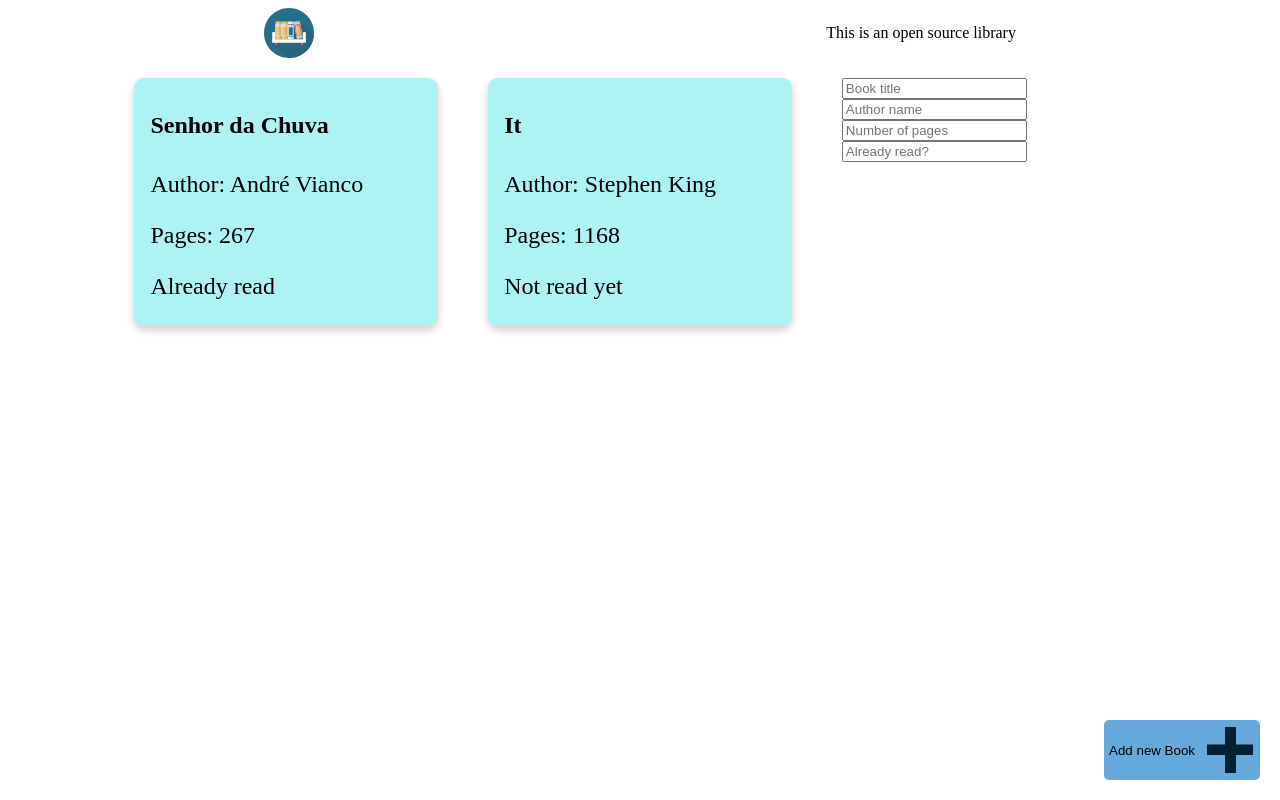
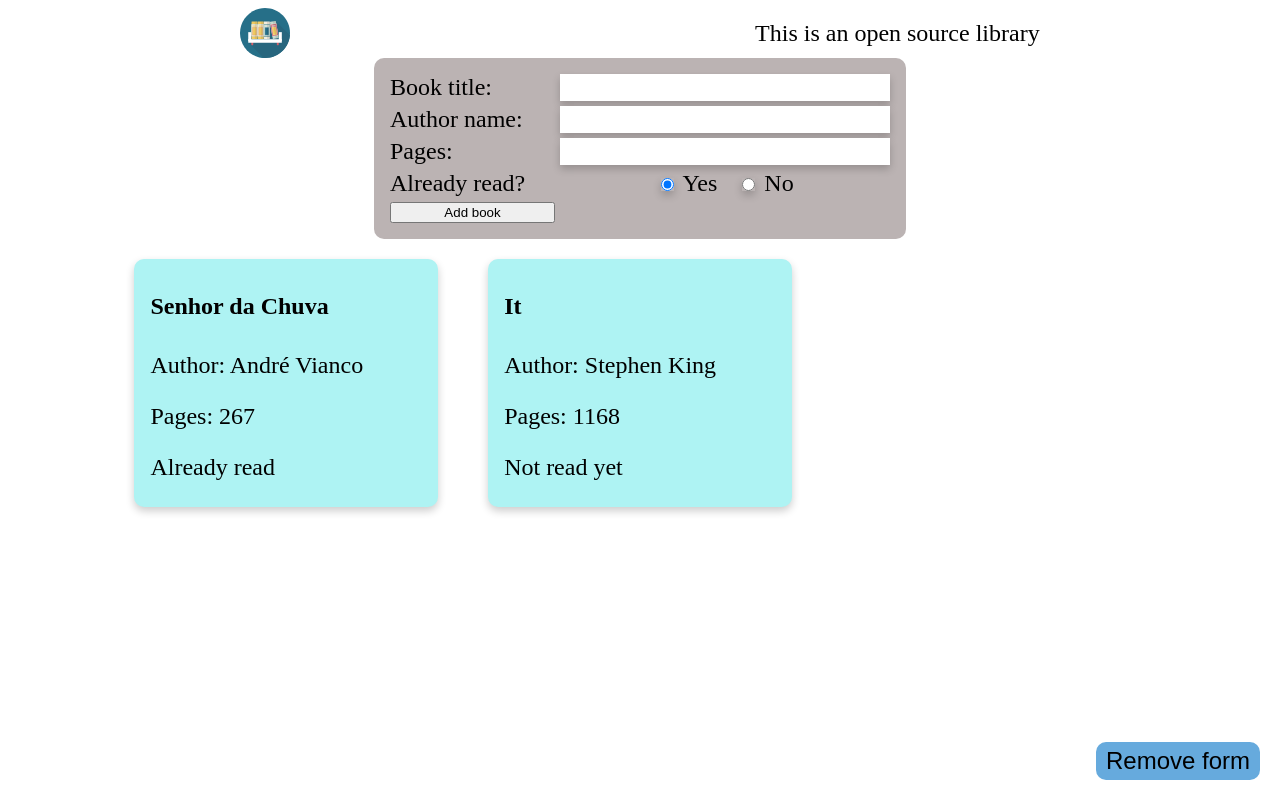
Before and after one commit to Campolino/js-library, a plain HTML site: page index.html in a window 1280 px wide. Both pictures are taken after a click on the button "Add new Book". Drawn offline with Linux system fonts and the light colour scheme.

Commit message:
add style and complete form

```diff
--- a/index.html
+++ b/index.html
@@ -13,10 +13,32 @@
     <link rel="author" href="/humans/about-favicon.txt"><img src="/img/libraryrendered.svg" alt="library svg logo" id="library-logo">
     <div>This is an open source library</div>
   </header>
+  <section>
+    <form class="visible">
+      <label for="title">Book title:</label>
+      <input type="text" id="title" name="title">
+      <label for="author">Author name:</label>
+      <input type="text" id="author" name="author">
+      <label for="pages">Pages:</label>
+      <input type="text" id="pages" name="pages">
+      <div>Already read?</div>
+      <fieldset id="read">
+        <div>
+          <input type="radio" value="true" name="read" id="yes" checked>
+          <label for="yes">Yes</label>
+        </div>
+        <div>
+          <input type="radio" value="false" name="read" id="no">
+          <label for="no">No</label>
+        </div>
+      </fieldset>
+      <input id="sendBook" type="submit" value="Add book">
+    </form>
+  </section>
   <main>
   </main>
   <footer>
-    <button id="add_book">Add new Book<img src="/img/add.svg" alt="add book"></button>
+    <button id="add_book">Add new Book</button>
   </footer>
   <script src="main.js"></script>
 </body>
--- a/main.js
+++ b/main.js
@@ -2,9 +2,11 @@ let myLibrary = [{ 'title': "Senhor da Chuva", 'author': "André Vianco", 'pages
 
 const page = document.querySelector('main');
 
-const add_button = document.querySelector('#add_book');
-add_button.addEventListener('click', () => {
-  page.appendChild(createForm());
+const toggleForm = document.querySelector('#add_book');
+toggleForm.addEventListener('click', () => {
+  let form = document.querySelector('form');
+  form.classList.toggle('visible');
+  toggleForm.textContent = 'Remove form'
 });
 
 function Book(title = "Blank Book", author = "Nobody", pages = 0, read = false ) {
@@ -50,38 +52,4 @@ function populateCard(book) {
   return container;
 }
 
-function createForm() {
-  let form = document.createElement('form');
-
-  let TL = document.createElement('input');
-  TL.setAttribute('type', 'text');
-  TL.setAttribute('name', 'Title');
-  TL.setAttribute('placeholder', 'Book title');
-
-  let AU = document.createElement('input');
-  AU.setAttribute('type', 'text');
-  AU.setAttribute('name', 'Author');
-  AU.setAttribute('placeholder', 'Author name');
-
-  let PG = document.createElement('input');
-  PG.setAttribute('type', 'number');
-  PG.setAttribute('name', 'Pages');
-  PG.setAttribute('placeholder', 'Number of pages');
-
-  let RE = document.createElement('input');
-  RE.setAttribute('type', 'text');
-  RE.setAttribute('name', 'Read');
-  RE.setAttribute('placeholder', 'Already read?');
-
-  populateForm(form, TL, AU, PG, RE);
-  return form;
-}
-
-function populateForm(form, title, author, pages, read) {
-  form.appendChild(title);
-  form.appendChild(author);
-  form.appendChild(pages);
-  form.appendChild(read);
-}
-
 showLibrary();
--- a/style.css
+++ b/style.css
@@ -1,3 +1,15 @@
+:root {
+  --lightBlue: rgb(174, 243, 243);
+  --lightBlack: rgb(187, 179, 179);
+  --spacePadding: 2px 16px;
+  --borderRadius: 10px;
+  --boxShadow: 0 4px 8px 0 rgba(0,0,0,0.2);
+}
+
+body {
+  font-size: 1.5rem;
+}
+
 /* Head styles */
 
 #library-logo {
@@ -15,12 +27,11 @@ header {
 
 .card {
   /* Add shadows to create the "card" effect */
-  background-color: rgb(174, 243, 243);
-  box-shadow: 0 4px 8px 0 rgba(0,0,0,0.2);
+  background-color: var(--lightBlue);
+  box-shadow: var(--boxShadow);
   transition: 0.3s;
-  border-radius: 10px;
+  border-radius: var(--borderRadius);
   width: 100%;
-  font-size: 1.5rem;
 }
 
 /* On mouse-over, add a deeper shadow */
@@ -30,9 +41,41 @@ header {
 
 /* Add some padding inside the card container */
 .container {
-  padding: 2px 16px;
+  padding: var(--spacePadding);
 }
 
+/* Form style */
+section {
+  display: flex;
+  justify-content: center;
+}
+
+form {
+  background-color: var(--lightBlack);
+  display: grid;
+  gap: 5px;
+  grid-template-columns: 1fr 2fr;
+  width: 500px;
+  padding: 16px;
+  border-radius: var(--borderRadius);
+}
+
+input:not([type="submit"]) {
+  border: none;
+  box-shadow: var(--boxShadow);
+}
+
+fieldset {
+  padding: 0;
+  border: none;
+  display: flex;
+  gap: 20px;
+  justify-content: center;
+}
+
+.visible {
+  display: none;
+}
 /* Main styles */
 
 main {
@@ -48,17 +91,13 @@ main {
 
 footer button {
   border: none;
-  background-color: white;
-  padding: 5px;
-  border-radius: 5px;
+  background-color: #6AD;
+  padding: 5px 10px;
+  border-radius: var(--borderRadius);
   position: fixed;
   right: 20px;
   bottom: 20px;
-  display: flex;
-  justify-content: center;
-  align-items: center;
-  background-color: #6AD;
-  gap: 10px;
+  font-size: 1.5rem;
 }
 
 footer button:hover {
```
Also changed, not shown: img/add.svg (deleted).
